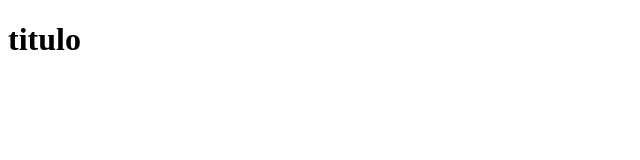
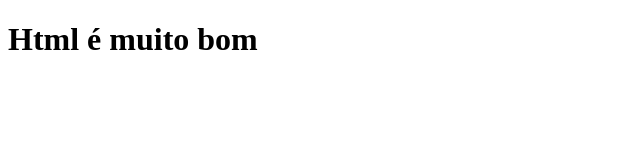
Before and after one commit to BigdataPed/git_kenzie_aula, a plain HTML site: page index.html in a window 1280 px wide. Shown: the whole page, without its empty margins (0-640 px from the left). Drawn offline with Linux system fonts and the light colour scheme.

Commit message:
Alteração da tag H1

```diff
--- a/index.html
+++ b/index.html
@@ -7,6 +7,6 @@
     <title>projeto git</title>
 </head>
 <body>
-    <h1>titulo</h1>
+    <h1>Html é muito bom</h1>
 </body>
 </html>
```
